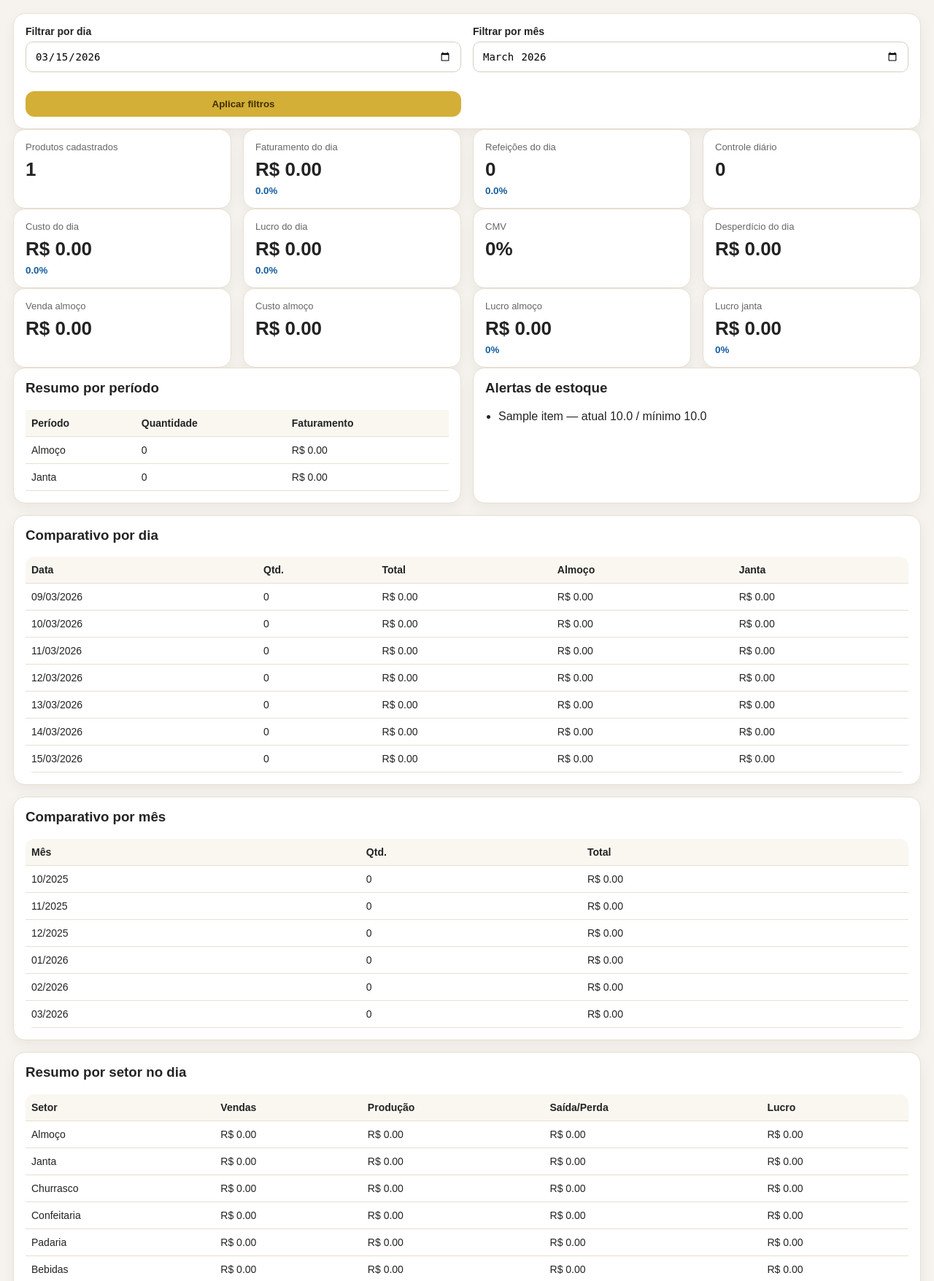
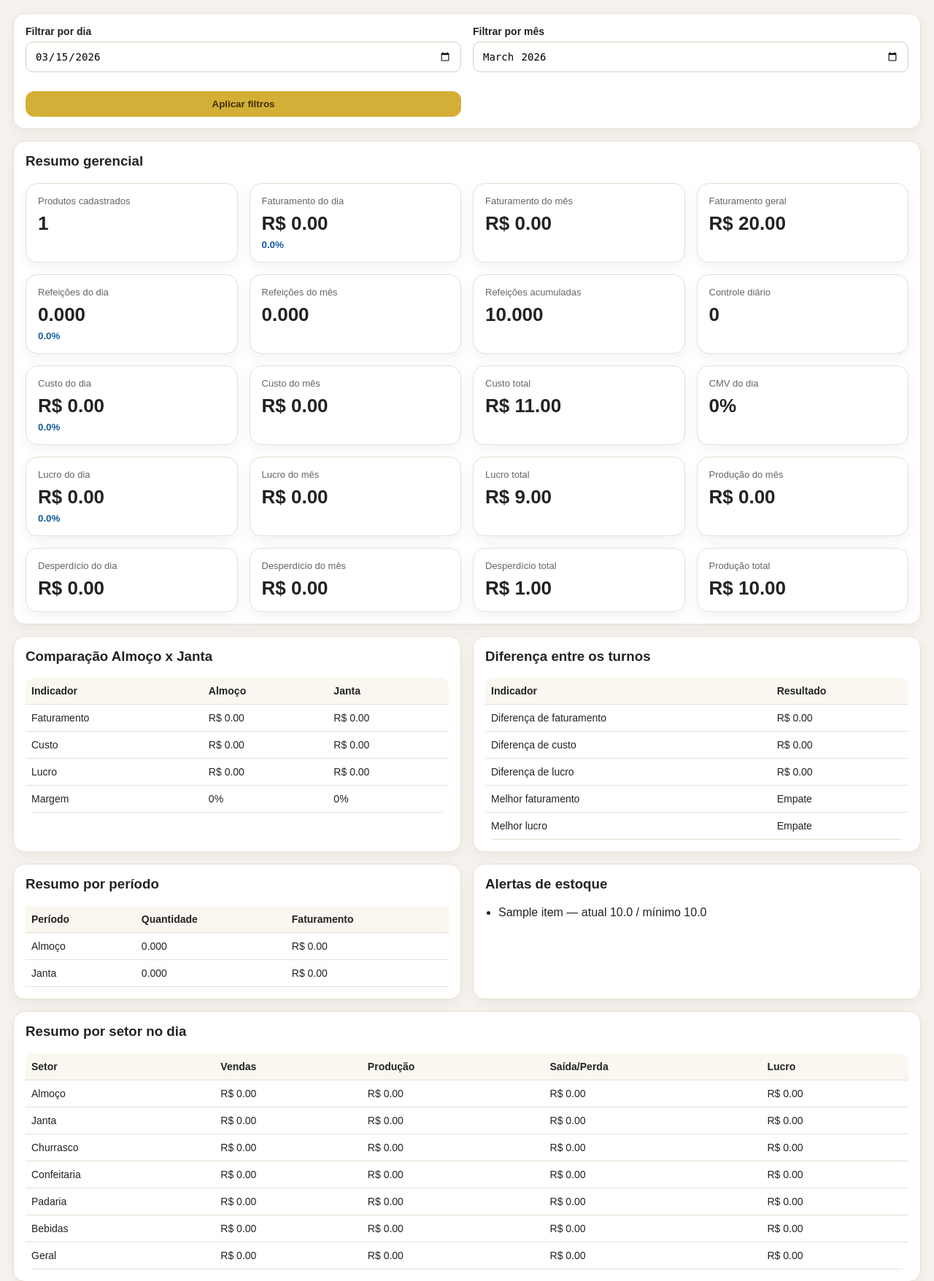
Before and after one commit to mattheuschaves2920-ops/boi-de-minas-sistema, a Flask app: page /dashboard in a window 1280 px wide. Shown: the part 174-1930 px from the top of the page at 73% size. Run offline with Flask 3, Linux system fonts and the light colour scheme; the visitor is signed in with stand-in values (Sample User, id 1); tables that the repository leaves empty hold one stand-in row (values such as "Sample post").

Commit message:
Update dashboard.html

```diff
--- a/templates/dashboard.html
+++ b/templates/dashboard.html
@@ -6,100 +6,81 @@
     <label>Filtrar por dia
       <input type="date" name="data" value="{{ data_ref.strftime('%Y-%m-%d') }}">
     </label>
-
     <label>Filtrar por mês
       <input type="month" name="mes" value="{{ mes_ref.strftime('%Y-%m') }}">
     </label>
-
     <button class="btn" type="submit">Aplicar filtros</button>
   </form>
 </section>
 
+<section class="card" style="margin-top:16px;">
+  <h3>Resumo gerencial</h3>
   <div class="grid metrics">
-  <div class="card metric">
-    <span>Produtos cadastrados</span>
-    <strong>{{ total_itens }}</strong>
+    <div class="card metric"><span>Produtos cadastrados</span><strong>{{ total_itens }}</strong></div>
+    <div class="card metric"><span>Faturamento do dia</span><strong>R$ {{ '%.2f'|format(faturamento) }}</strong><small>{{ var_faturamento }}%</small></div>
+    <div class="card metric"><span>Faturamento do mês</span><strong>R$ {{ '%.2f'|format(faturamento_mes) }}</strong></div>
+    <div class="card metric"><span>Faturamento geral</span><strong>R$ {{ '%.2f'|format(faturamento_total) }}</strong></div>
+
+    <div class="card metric"><span>Refeições do dia</span><strong>{{ '%.3f'|format(refeicoes) }}</strong><small>{{ var_refeicoes }}%</small></div>
+    <div class="card metric"><span>Refeições do mês</span><strong>{{ '%.3f'|format(refeicoes_mes) }}</strong></div>
+    <div class="card metric"><span>Refeições acumuladas</span><strong>{{ '%.3f'|format(refeicoes_total) }}</strong></div>
+    <div class="card metric"><span>Controle diário</span><strong>{{ vendidos_diarios }}</strong></div>
+
+    <div class="card metric"><span>Custo do dia</span><strong>R$ {{ '%.2f'|format(custo) }}</strong><small>{{ var_custo }}%</small></div>
+    <div class="card metric"><span>Custo do mês</span><strong>R$ {{ '%.2f'|format(custo_mes) }}</strong></div>
+    <div class="card metric"><span>Custo total</span><strong>R$ {{ '%.2f'|format(custo_total) }}</strong></div>
+    <div class="card metric"><span>CMV do dia</span><strong>{{ cmv }}%</strong></div>
+
+    <div class="card metric"><span>Lucro do dia</span><strong>R$ {{ '%.2f'|format(lucro) }}</strong><small>{{ var_lucro }}%</small></div>
+    <div class="card metric"><span>Lucro do mês</span><strong>R$ {{ '%.2f'|format(lucro_mes) }}</strong></div>
+    <div class="card metric"><span>Lucro total</span><strong>R$ {{ '%.2f'|format(lucro_total) }}</strong></div>
+    <div class="card metric"><span>Produção do mês</span><strong>R$ {{ '%.2f'|format(producao_mes) }}</strong></div>
+
+    <div class="card metric"><span>Desperdício do dia</span><strong>R$ {{ '%.2f'|format(desperdicio) }}</strong></div>
+    <div class="card metric"><span>Desperdício do mês</span><strong>R$ {{ '%.2f'|format(desperdicio_mes) }}</strong></div>
+    <div class="card metric"><span>Desperdício total</span><strong>R$ {{ '%.2f'|format(desperdicio_total) }}</strong></div>
+    <div class="card metric"><span>Produção total</span><strong>R$ {{ '%.2f'|format(producao_total) }}</strong></div>
+  </div>
+</section>
+
+<div class="grid two" style="margin-top:16px;">
+  <section class="card">
+    <h3>Comparação Almoço x Janta</h3>
+    <div class="table-wrap">
+      <table>
+        <tr><th>Indicador</th><th>Almoço</th><th>Janta</th></tr>
+        <tr><td>Faturamento</td><td>R$ {{ '%.2f'|format(venda_almoco) }}</td><td>R$ {{ '%.2f'|format(venda_janta) }}</td></tr>
+        <tr><td>Custo</td><td>R$ {{ '%.2f'|format(custo_almoco) }}</td><td>R$ {{ '%.2f'|format(custo_janta) }}</td></tr>
+        <tr><td>Lucro</td><td>R$ {{ '%.2f'|format(lucro_almoco) }}</td><td>R$ {{ '%.2f'|format(lucro_janta) }}</td></tr>
+        <tr><td>Margem</td><td>{{ margem_almoco }}%</td><td>{{ margem_janta }}%</td></tr>
+      </table>
+    </div>
+  </section>
+
+  <section class="card">
+    <h3>Diferença entre os turnos</h3>
+    <div class="table-wrap">
+      <table>
+        <tr><th>Indicador</th><th>Resultado</th></tr>
+        <tr><td>Diferença de faturamento</td><td>R$ {{ '%.2f'|format(comparativo_turnos.faturamento_diff) }}</td></tr>
+        <tr><td>Diferença de custo</td><td>R$ {{ '%.2f'|format(comparativo_turnos.custo_diff) }}</td></tr>
+        <tr><td>Diferença de lucro</td><td>R$ {{ '%.2f'|format(comparativo_turnos.lucro_diff) }}</td></tr>
+        <tr><td>Melhor faturamento</td><td>{{ comparativo_turnos.melhor_faturamento }}</td></tr>
+        <tr><td>Melhor lucro</td><td>{{ comparativo_turnos.melhor_lucro }}</td></tr>
+      </table>
+    </div>
+  </section>
 </div>
 
-  <div class="card metric">
-    <span>Faturamento do dia</span>
-    <strong>R$ {{ '%.2f'|format(faturamento) }}</strong>
-    <small>{{ var_faturamento }}%</small>
-  </div>
-
-  <div class="card metric">
-    <span>Refeições do dia</span>
-    <strong>{{ refeicoes }}</strong>
-    <small>{{ var_refeicoes }}%</small>
-  </div>
-
-  <div class="card metric">
-    <span>Controle diário</span>
-    <strong>{{ vendidos_diarios }}</strong>
-  </div>
-</div>
-
-<div class="grid metrics">
-  <div class="card metric">
-    <span>Custo do dia</span>
-    <strong>R$ {{ '%.2f'|format(custo) }}</strong>
-    <small>{{ var_custo }}%</small>
-  </div>
-
-  <div class="card metric">
-    <span>Lucro do dia</span>
-    <strong>R$ {{ '%.2f'|format(lucro) }}</strong>
-    <small>{{ var_lucro }}%</small>
-  </div>
-
-  <div class="card metric">
-    <span>CMV</span>
-    <strong>{{ cmv }}%</strong>
-  </div>
-
-  <div class="card metric">
-    <span>Desperdício do dia</span>
-    <strong>R$ {{ '%.2f'|format(desperdicio) }}</strong>
-  </div>
-</div>
-
-<div class="grid metrics">
-  <div class="card metric">
-    <span>Venda almoço</span>
-    <strong>R$ {{ '%.2f'|format(venda_almoco) }}</strong>
-  </div>
-
-  <div class="card metric">
-    <span>Custo almoço</span>
-    <strong>R$ {{ '%.2f'|format(custo_almoco) }}</strong>
-  </div>
-
-  <div class="card metric">
-    <span>Lucro almoço</span>
-    <strong>R$ {{ '%.2f'|format(lucro_almoco) }}</strong>
-    <small>{{ margem_almoco }}%</small>
-  </div>
-
-  <div class="card metric">
-    <span>Lucro janta</span>
-    <strong>R$ {{ '%.2f'|format(lucro_janta) }}</strong>
-    <small>{{ margem_janta }}%</small>
-  </div>
-</div>
-
-<div class="grid two">
+<div class="grid two" style="margin-top:16px;">
   <section class="card">
     <h3>Resumo por período</h3>
     <table>
-      <tr>
-        <th>Período</th>
-        <th>Quantidade</th>
-        <th>Faturamento</th>
-      </tr>
+      <tr><th>Período</th><th>Quantidade</th><th>Faturamento</th></tr>
       {% for k, v in por_periodo.items() %}
       <tr>
         <td>{{ k }}</td>
-        <td>{{ v.q }}</td>
+        <td>{{ '%.3f'|format(v.q) }}</td>
         <td>R$ {{ '%.2f'|format(v.v) }}</td>
       </tr>
       {% endfor %}
@@ -110,7 +91,7 @@
     <h3>Alertas de estoque</h3>
     {% if alertas %}
       <ul>
-        {% for item in alertas %}
+        {% for item in alertas[:12] %}
         <li>{{ item.name }} — atual {{ item.stock }} / mínimo {{ item.min_stock }}</li>
         {% endfor %}
       </ul>
@@ -121,60 +102,10 @@
 </div>
 
 <section class="card" style="margin-top:16px;">
-  <h3>Comparativo por dia</h3>
-  <div class="table-wrap">
-    <table>
-      <tr>
-        <th>Data</th>
-        <th>Qtd.</th>
-        <th>Total</th>
-        <th>Almoço</th>
-        <th>Janta</th>
-      </tr>
-      {% for d in comparativo_dias %}
-      <tr>
-        <td>{{ d.data }}</td>
-        <td>{{ d.qtd }}</td>
-        <td>R$ {{ '%.2f'|format(d.total) }}</td>
-        <td>R$ {{ '%.2f'|format(d.almoco) }}</td>
-        <td>R$ {{ '%.2f'|format(d.janta) }}</td>
-      </tr>
-      {% endfor %}
-    </table>
-  </div>
-</section>
-
-<section class="card" style="margin-top:16px;">
-  <h3>Comparativo por mês</h3>
-  <div class="table-wrap">
-    <table>
-      <tr>
-        <th>Mês</th>
-        <th>Qtd.</th>
-        <th>Total</th>
-      </tr>
-      {% for m in comparativo_meses %}
-      <tr>
-        <td>{{ m.mes }}</td>
-        <td>{{ m.qtd }}</td>
-        <td>R$ {{ '%.2f'|format(m.total) }}</td>
-      </tr>
-      {% endfor %}
-    </table>
-  </div>
-</section>
-
-<section class="card" style="margin-top:16px;">
   <h3>Resumo por setor no dia</h3>
   <div class="table-wrap">
     <table>
-      <tr>
-        <th>Setor</th>
-        <th>Vendas</th>
-        <th>Produção</th>
-        <th>Saída/Perda</th>
-        <th>Lucro</th>
-      </tr>
+      <tr><th>Setor</th><th>Vendas</th><th>Produção</th><th>Saída/Perda</th><th>Lucro</th></tr>
       {% for s in resumo_setores %}
       <tr>
         <td>{{ s.setor }}</td>
@@ -188,52 +119,52 @@
   </div>
 </section>
 
-<section class="card" style="margin-top:16px;">
-  <h3>Comparativo semanal</h3>
+<div class="grid two" style="margin-top:16px;">
+  <section class="card">
+    <h3>Comparativo dos últimos dias</h3>
     <div class="table-wrap">
       <table>
+        <tr><th>Data</th><th>Qtd.</th><th>Total</th><th>Almoço</th><th>Janta</th></tr>
+        {% for d in comparativo_dias %}
         <tr>
-        <th>Indicador</th>
-        <th>Atual</th>
-        <th>Anterior</th>
-        <th>Variação</th>
+          <td>{{ d.data }}</td>
+          <td>{{ '%.3f'|format(d.qtd) }}</td>
+          <td>R$ {{ '%.2f'|format(d.total) }}</td>
+          <td>R$ {{ '%.2f'|format(d.almoco) }}</td>
+          <td>R$ {{ '%.2f'|format(d.janta) }}</td>
         </tr>
-      <tr>
-        <td>Faturamento</td>
-        <td>R$ {{ '%.2f'|format(semanal.faturamento_atual) }}</td>
-        <td>R$ {{ '%.2f'|format(semanal.faturamento_anterior) }}</td>
-        <td>{{ semanal.var_faturamento }}%</td>
-      </tr>
-      <tr>
-        <td>Refeições</td>
-        <td>{{ semanal.qtd_atual }}</td>
-        <td>{{ semanal.qtd_anterior }}</td>
-        <td>{{ semanal.var_qtd }}%</td>
-      </tr>
-      <tr>
-        <td>Desperdício</td>
-        <td>R$ {{ '%.2f'|format(semanal.desperdicio_atual) }}</td>
-        <td>R$ {{ '%.2f'|format(semanal.desperdicio_anterior) }}</td>
-        <td>{{ semanal.var_desperdicio }}%</td>
-      </tr>
+        {% endfor %}
       </table>
     </div>
   </section>
 
+  <section class="card">
+    <h3>Comparativo por mês</h3>
+    <div class="table-wrap">
+      <table>
+        <tr><th>Mês</th><th>Qtd.</th><th>Total</th></tr>
+        {% for m in comparativo_meses %}
+        <tr>
+          <td>{{ m.mes }}</td>
+          <td>{{ '%.3f'|format(m.qtd) }}</td>
+          <td>R$ {{ '%.2f'|format(m.total) }}</td>
+        </tr>
+        {% endfor %}
+      </table>
+    </div>
+  </section>
+</div>
+
 <div class="grid two" style="margin-top:16px;">
   <section class="card">
-    <h3>Ranking de vendas</h3>
+    <h3>Ranking de vendas do dia</h3>
     <div class="table-wrap">
       <table>
-        <tr>
-          <th>Tipo</th>
-          <th>Qtd.</th>
-          <th>Total</th>
-        </tr>
+        <tr><th>Tipo</th><th>Qtd.</th><th>Total</th></tr>
         {% for r in ranking_vendas %}
         <tr>
           <td>{{ r.tipo }}</td>
-          <td>{{ r.qtd }}</td>
+          <td>{{ '%.3f'|format(r.qtd) }}</td>
           <td>R$ {{ '%.2f'|format(r.total) }}</td>
         </tr>
         {% endfor %}
@@ -242,17 +173,14 @@
   </section>
 
   <section class="card">
-    <h3>Produtos mais usados</h3>
+    <h3>Produtos mais usados no dia</h3>
     <div class="table-wrap">
       <table>
-        <tr>
-          <th>Item</th>
-          <th>Quantidade</th>
-        </tr>
+        <tr><th>Item</th><th>Quantidade</th></tr>
         {% for r in ranking_produtos %}
         <tr>
           <td>{{ r.item }}</td>
-          <td>{{ r.qtd }}</td>
+          <td>{{ '%.3f'|format(r.qtd) }}</td>
         </tr>
         {% endfor %}
       </table>
@@ -260,22 +188,28 @@
   </section>
 </div>
 
-<section class="card" style="margin-top:16px;">
-  <h3>Alerta de compra</h3>
+<div class="grid two" style="margin-top:16px;">
+  <section class="card">
+    <h3>Comparativo semanal</h3>
+    <table>
+      <tr><th>Indicador</th><th>Atual</th><th>Anterior</th><th>Variação</th></tr>
+      <tr><td>Faturamento</td><td>R$ {{ '%.2f'|format(semanal.faturamento_atual) }}</td><td>R$ {{ '%.2f'|format(semanal.faturamento_anterior) }}</td><td>{{ semanal.var_faturamento }}%</td></tr>
+      <tr><td>Refeições</td><td>{{ '%.3f'|format(semanal.qtd_atual) }}</td><td>{{ '%.3f'|format(semanal.qtd_anterior) }}</td><td>{{ semanal.var_qtd }}%</td></tr>
+      <tr><td>Desperdício</td><td>R$ {{ '%.2f'|format(semanal.desperdicio_atual) }}</td><td>R$ {{ '%.2f'|format(semanal.desperdicio_anterior) }}</td><td>{{ semanal.var_desperdicio }}%</td></tr>
+    </table>
+  </section>
+
+  <section class="card">
+    <h3>Alertas de compra</h3>
     {% if alertas_compra %}
     <div class="table-wrap">
       <table>
-      <tr>
-        <th>Item</th>
-        <th>Estoque</th>
-        <th>Consumo médio/dia</th>
-        <th>Dias restantes</th>
-      </tr>
+        <tr><th>Item</th><th>Estoque</th><th>Consumo médio</th><th>Dias restantes</th></tr>
         {% for a in alertas_compra %}
         <tr>
           <td>{{ a.item }}</td>
-        <td>{{ a.estoque }}</td>
-        <td>{{ a.consumo_medio }}</td>
+          <td>{{ '%.3f'|format(a.estoque) }}</td>
+          <td>{{ '%.3f'|format(a.consumo_medio) }}</td>
           <td>{{ a.dias_restantes }}</td>
         </tr>
         {% endfor %}
@@ -285,5 +219,6 @@
       <p>Nenhum alerta crítico para compra.</p>
     {% endif %}
   </section>
+</div>
 
 {% endblock %}
```
Lines whose indentation alone changed are shown as unchanged.
